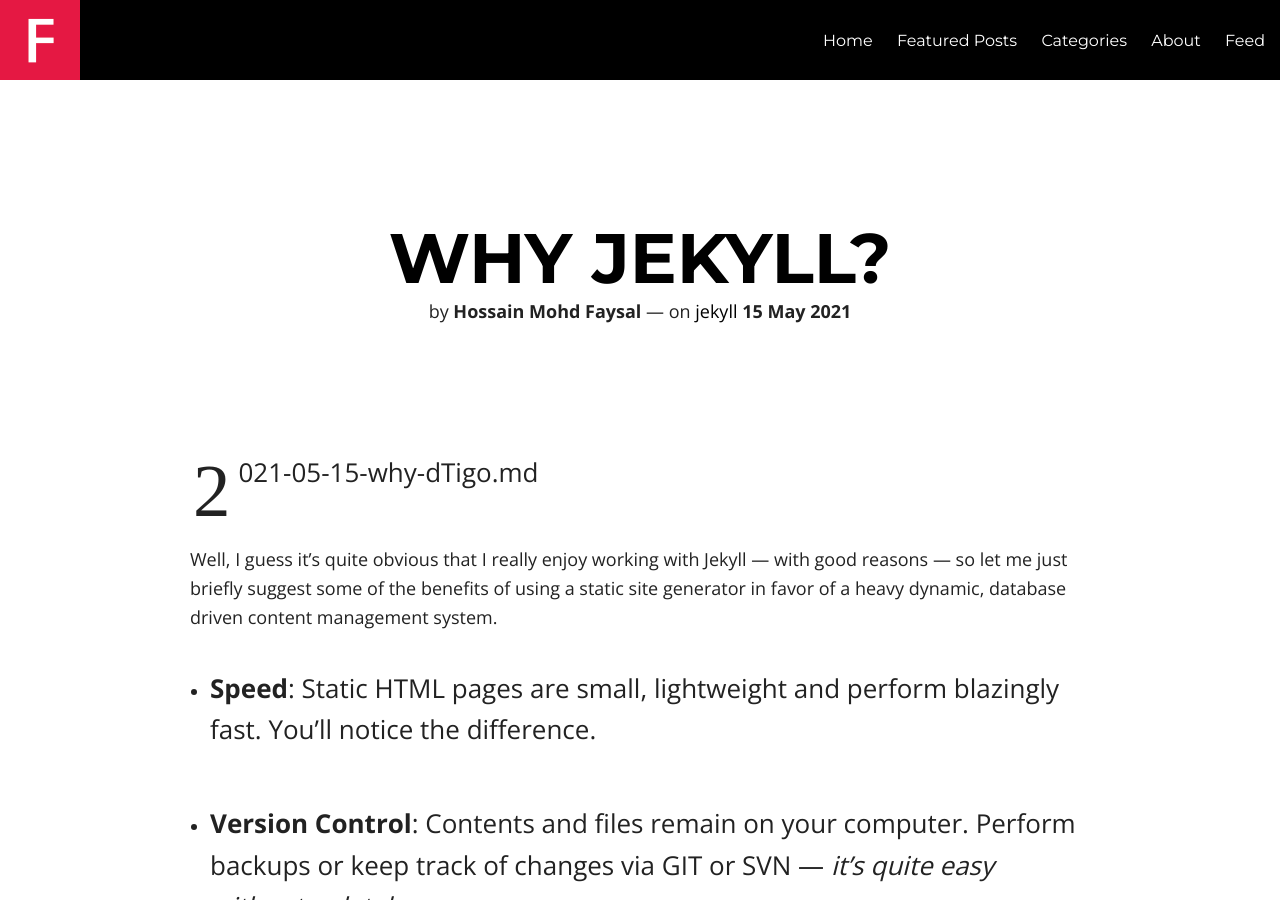
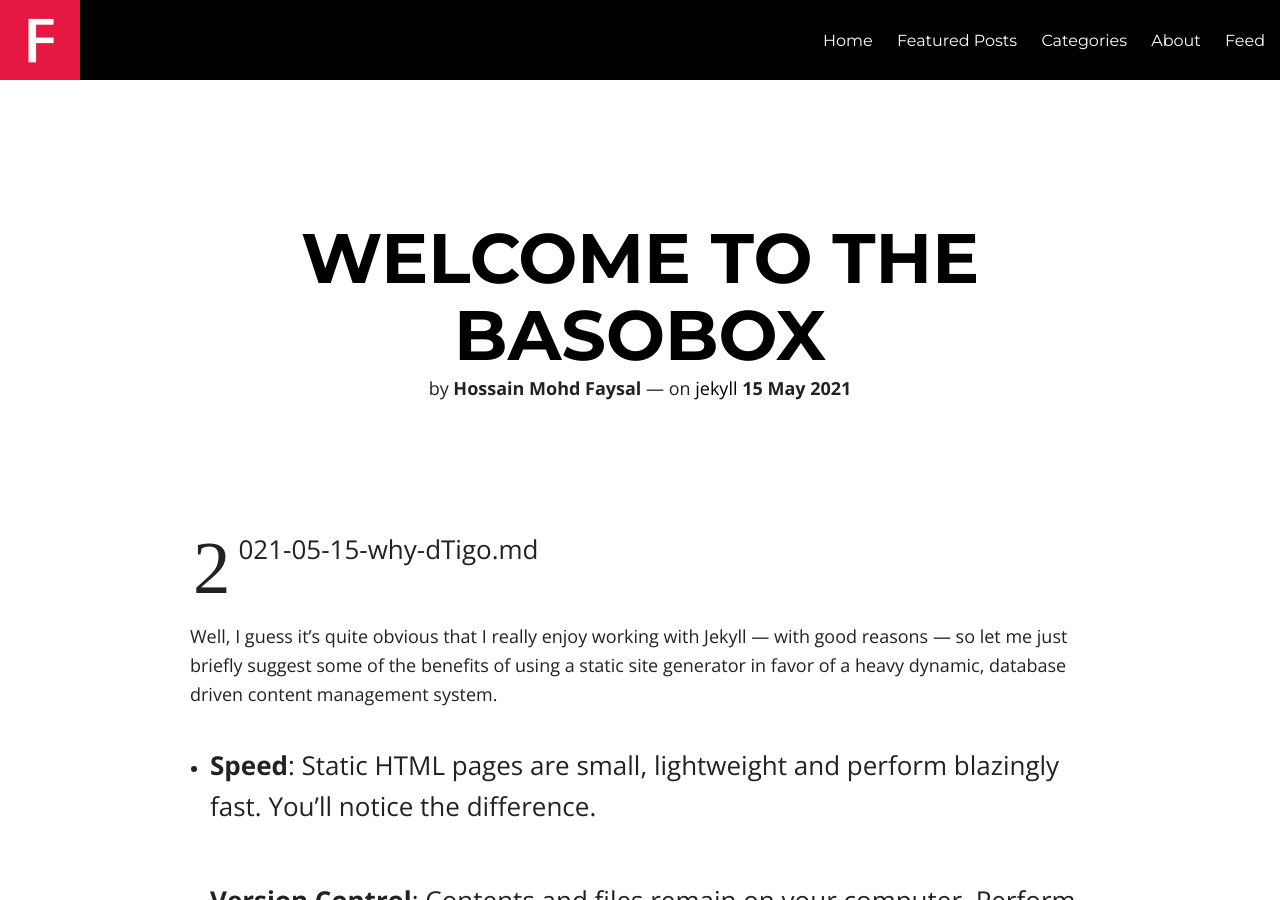
Before and after one commit to basobox/basobox2, a Jekyll site: the page built from _posts/2021-05-15-why-dTigo.md, in a window 1280 px wide and 900 px high. Built offline with Jekyll 4.4.1, drawn with Linux system fonts in a browser that asks for light colours; nearby versions of some CDN libraries; comment, search, counter and statistics services are not loaded.

Commit message:
Update 2021-05-15-why-dTigo.md

```diff
--- a/_posts/2021-05-15-why-dTigo.md
+++ b/_posts/2021-05-15-why-dTigo.md
@@ -1,9 +1,9 @@
 ---
 layout: post
-title: "Why Jekyll?"
+title: "Welcome to the basobox"
 description:
 headline:
-modified: 2014-07-23
+modified: 2021-1505
 category: webdevelopment
 tags: [jekyll]
 imagefeature:
```
